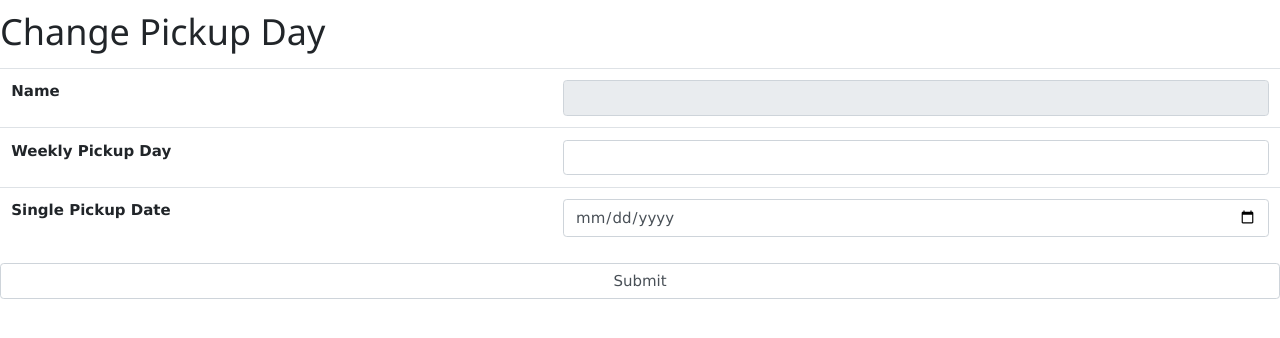
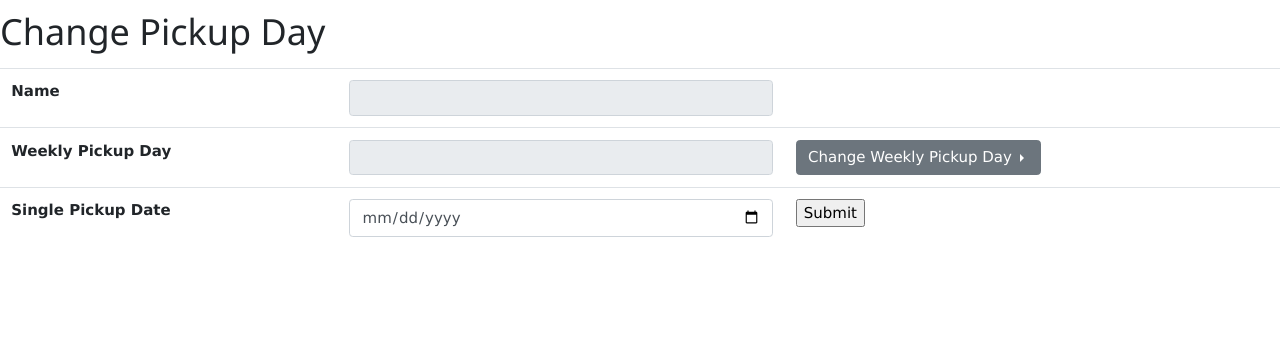
Before and after one commit to Jamesburgess44/Trashcollector, a Django app: template trash_collector/customers/templates/customers/customer_change_pickup_day.html in a window 1280 px wide. Shown: the top 338 px of the page. Run offline with Django 3.2, Linux system fonts and the light colour scheme; the template is opened without the code that fills it, so the values that code supplies are empty; some libraries are stand-ins or nearby versions.

```diff
--- a/trash_collector/customers/templates/customers/customer_change_pickup_day.html
+++ b/trash_collector/customers/templates/customers/customer_change_pickup_day.html
@@ -12,17 +12,35 @@
                 <tr>
                     <th scope="col">Name</th>
                     <td scope="row"><input class="form-control" type="text" name="name" Value="{{customer_info.name}}" readonly></td>
+                    <td></td>
                 </tr>
                 <tr>
                     <th scope="col">Weekly Pickup Day</th>
-                    <td scope="row"><input class="form-control" type="text" name="weekly_pickup_day" Value="{{customer_info.weekly_pickup_day}}"></td>
+                    <td scope="row"><input class="form-control" type="text" name="weekly_pickup_day" Value="{{customer_info.weekly_pickup_day}}" readonly></td>
+                    <td><div class="btn-group dropright">
+                        <button class="btn btn-secondary dropdown-toggle" type="button" id="dropdownMenuButton" data-toggle="dropdown" aria-haspopup="true" aria-expanded="false">
+                        Change Weekly Pickup Day
+                        </button>
+                        <div class="dropdown-menu" aria-labelledby="dropdownMenuButton">
+                        <form action="{%url 'customers:change_pickup_day' %}" method="post">
+                      <input class="form-control" type="submit" value="Sunday" name="day_of_week">
+                      <input class="form-control" type="submit" value="Monday" name="day_of_week">
+                      <input class="form-control" type="submit" value="Tuesday" name="day_of_week">
+                      <input class="form-control" type="submit" value="Wednesday" name="day_of_week">
+                      <input class="form-control" type="submit" value="Thursday" name="day_of_week">
+                      <input class="form-control" type="submit" value="Friday" name="day_of_week">
+                      <input class="form-control" type="submit" value="Saturday" name="day_of_week">
+                        </form>
+                        </div>
+                        </div>
+                    </td>
                 </tr>
                 <tr>
                     <th scope="col">Single Pickup Date</th>
                     <td scope="row"><input class="form-control" type="date" name="onetime_pickup_date"></td>
+                    <td><input class="" type="submit" value="Submit"></td>
                 </tr>
             </table>
-            <input class="form-control" type="submit" value="Submit">
         </form>
             {% include 'customers/messages.html' %}
 {% endblock %}
--- a/trash_collector/customers/views.py
+++ b/trash_collector/customers/views.py
@@ -70,14 +70,16 @@ def customer_account_info(request):
 
 
 def change_pickup_day(request):
-    days_list = ['Sunday', 'Monday', 'Tuesday', 'Wednesday', 'Thursday', 'Friday', 'Saturday']
     user = request.user
+    day_input = request.POST.get('day_of_week')
     customer = Customer.objects.filter(user_id=user.id)
     if not customer.exists():
         return redirect("/customers/customer")
     customer_info = Customer.objects.get(user_id=user.id)
     form = change_pickup_form(request.POST, instance=customer_info)
     if form.is_valid():
+        if day_input is not None:
+            customer_info.weekly_pickup_day = day_input
         form.save()
         messages.success(request, 'successfully saved')
         return redirect('/customers/weekly_pickup/')
--- a/trash_collector/employees/templates/employees/index.html
+++ b/trash_collector/employees/templates/employees/index.html
@@ -32,7 +32,7 @@
 </div>
     </td>
   </tr>
-{% endfor %}
+  {% endfor %}
   </table>
 <div class="dropdown">
   <button class="btn btn-secondary dropdown-toggle" type="button" id="dropdownMenuButton" data-toggle="dropdown" aria-haspopup="true" aria-expanded="false">
--- a/trash_collector/employees/views.py
+++ b/trash_collector/employees/views.py
@@ -54,14 +54,14 @@ def employee_home_view(request):
     day_of_the_week = calendar.day_name[curr_date.weekday()]
     todays_customers = []
     for customer in all_customers:
-        if (customer.customer_zip_code == employee_info.employee_zip_code) and (customer.weekly_pickup_day.lower() == day_of_the_week.lower() or customer.onetime_pickup_date == day_of_the_week.lower()) and (customer.start_suspension_date is None):
+        if (customer.customer_zip_code == employee_info.employee_zip_code) and (customer.weekly_pickup_day.lower() == day_of_the_week.lower() or customer.onetime_pickup_date == curr_date) and (customer.start_suspension_date is None):
             todays_customers.append(customer)
     context = {
         "todays_customers": todays_customers
     }
     return render(request, 'employees/index.html', context)
 
-# CHOOSE BY DAY CHANGE LINE 73 TO ACTUAL DATE FOR ONETIME PICKUP DATE
+
 def choose_by_day(request):
     days_of_week = {'Sunday', 'Monday', 'Tuesday', 'Wednesday', 'Thursday', 'Friday', 'Saturday'}
     user = request.user
@@ -83,8 +83,6 @@ def choose_by_day(request):
     else:
         return redirect('/employees/')
 
-# MAKE SURE TO MAKE CONDITIONAL FOR IF CUSTOMER ACCOUNT IS SUSPENDED
-
 
 def confirm_pickup(request, customer_id):
     employee_confirm_pickup = request.GET.get('confirm_pickup')
```
Also changed, not shown: trash_collector/customers/templates/customers/account_info.html (+16 -2 lines).
